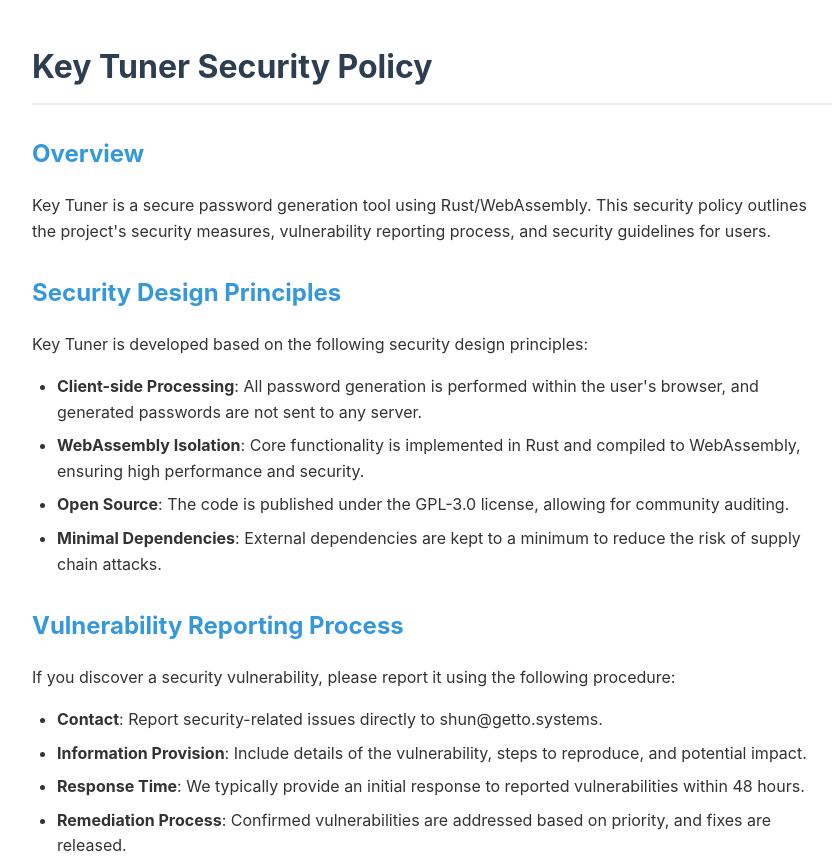
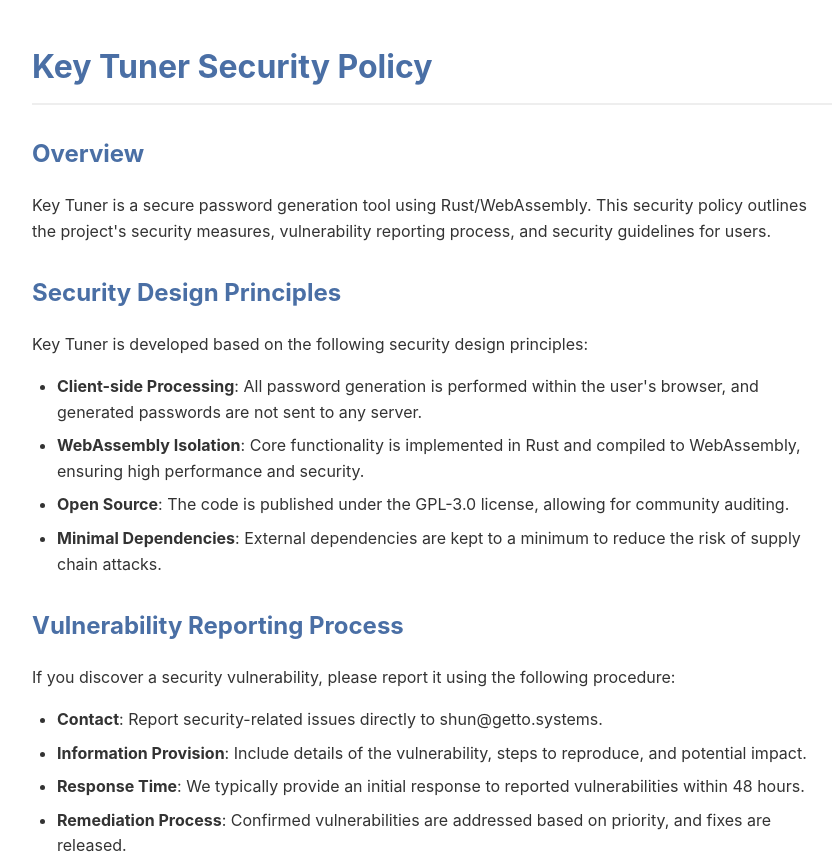
Before and after one commit to getto-systems/key-tuner-web, a website: page web/public/security-policy.html in a window 1280 px wide. Shown: the top 862 px of the page, without its empty margins (208-1045 px from the left). Drawn offline with Linux system fonts and the light colour scheme.

Commit message:
fix: security-policy

```diff
--- a/web/public/security-policy.html
+++ b/web/public/security-policy.html
@@ -14,12 +14,12 @@
             padding: 20px;
         }
         h1 {
-            color: #2c3e50;
+            color: #4a6fa5;
             border-bottom: 2px solid #eee;
             padding-bottom: 10px;
         }
         h2 {
-            color: #3498db;
+            color: #4a6fa5;
             margin-top: 30px;
         }
         ul {
--- a/web/vite.config.js
+++ b/web/vite.config.js
@@ -8,6 +8,8 @@
 export default defineConfig({
   // ルートディレクトリを指定
   root: 'src',
+
+  publicDir: resolve(__dirname, 'public'),
 
   // vite-plugin-wasm-packを使用せず、直接WebAssemblyモジュールをインポート
   resolve: {
```
